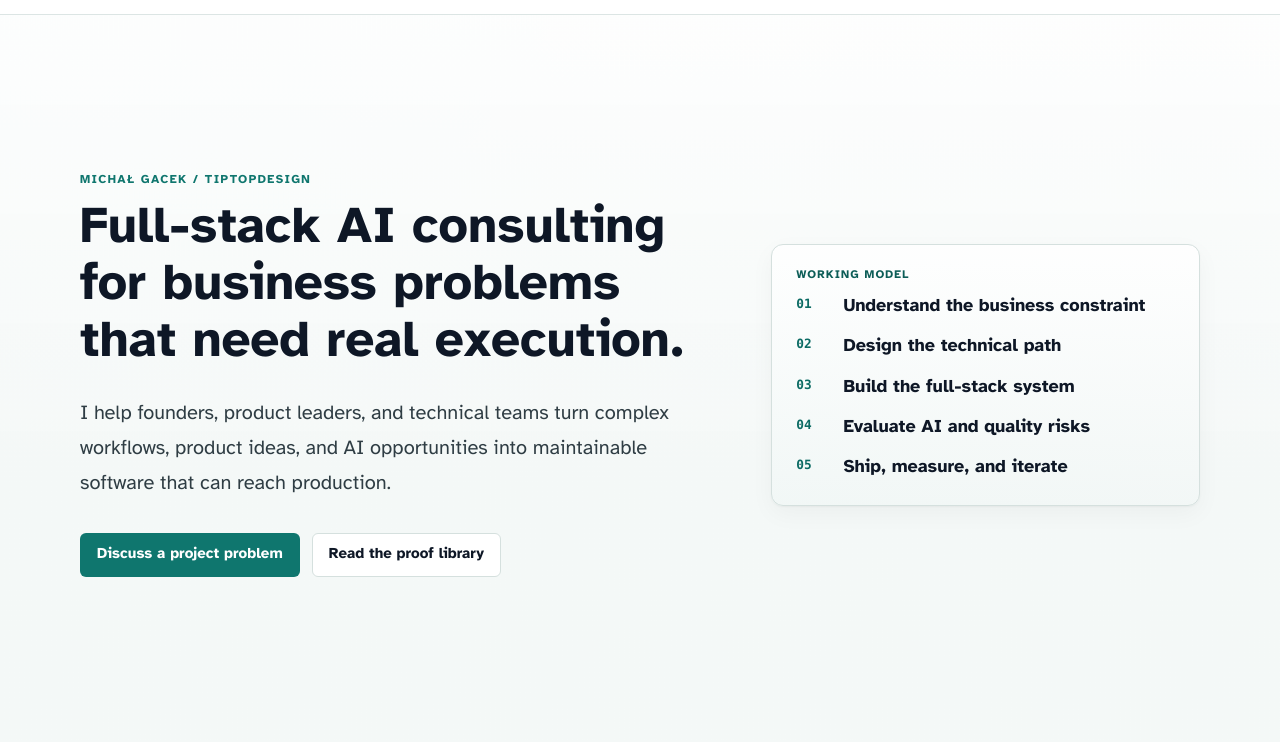
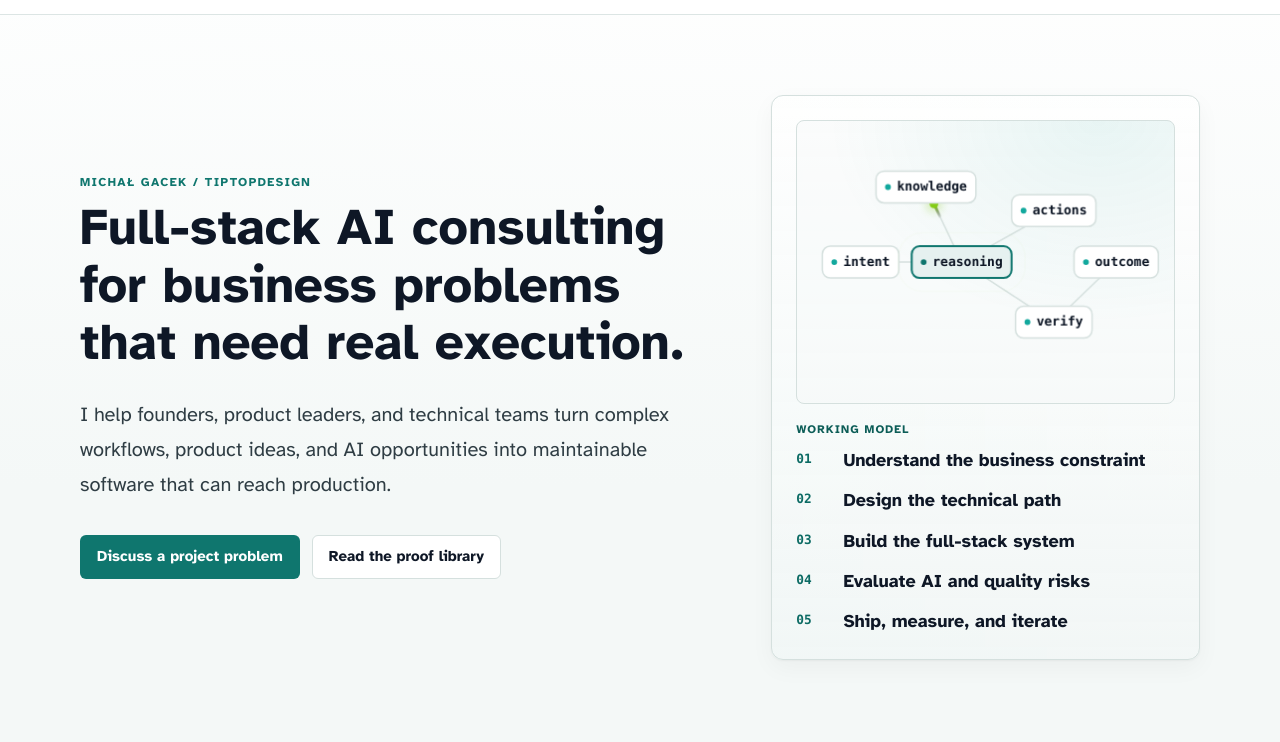
Before and after one commit to migace/personal-blog-astro, an Astro site: page / in a window 1280 px wide. Shown: the part 58-800 px from the top of the page. Built offline with nearby package versions, Linux system fonts and the light colour scheme; Astro itself is replaced by a stand-in of ours; some packages are replaced by stand-ins of ours.

Commit message:
feat: add animations - homepage

```diff
--- /dev/null
+++ b/src/components/HeroPipeline.astro
@@ -0,0 +1,344 @@
+---
+// Ambient hero visual: a live agentic-AI pipeline drawn on <canvas>.
+// intent -> reasoning (LLM) -> knowledge base -> actions (business systems)
+// -> verify -> outcome, with the reasoning core emphasised. It is decorative
+// but meaningful - it depicts grounded, verified AI in production, which is the
+// consulting story. No React: a bundled module script (external /_astro/*.js,
+// so covered by the CSP `script-src 'self'`). Fully inert under reduced motion,
+// theme-aware via the same CSS tokens as the rest of the site, and paused when
+// off-screen or the tab is hidden.
+---
+
+<div class="hero-pipeline" data-hero-pipeline aria-hidden="true">
+  <canvas></canvas>
+</div>
+
+<style>
+  .hero-pipeline {
+    position: relative;
+    width: 100%;
+    aspect-ratio: 4 / 3;
+    min-height: 240px;
+    margin-bottom: var(--space-5, 1.25rem);
+    border: 1px solid var(--color-line);
+    border-radius: var(--radius-md);
+    background:
+      radial-gradient(120% 120% at 80% 0%, rgba(var(--rgb-teal), 0.08), transparent 60%),
+      rgba(var(--rgb-canvas), 0.4);
+    overflow: hidden;
+  }
+
+  .hero-pipeline canvas {
+    display: block;
+    width: 100%;
+    height: 100%;
+  }
+
+  @media (max-width: 920px) {
+    .hero-pipeline {
+      aspect-ratio: 16 / 10;
+    }
+  }
+</style>
+
+<script>
+  // Type assertions use `as` (not <T> generics): Astro compiles this through
+  // esbuild in TSX mode, where `querySelector<HTMLElement>` reads as a JSX tag.
+  const root = document.querySelector("[data-hero-pipeline]") as HTMLElement | null;
+  const canvas = root?.querySelector("canvas") as HTMLCanvasElement | null;
+  const ctx = canvas?.getContext("2d") ?? null;
+
+  if (root && canvas && ctx) {
+    const prefersReduced = window.matchMedia("(prefers-reduced-motion: reduce)");
+
+    // ---- palette read from CSS tokens so the canvas follows theme + toggle ----
+    let PAL = { ink: "", muted: "", line: "", paper: "", accent: "", teal: "", amber: "", lime: "" };
+    function readPalette() {
+      const cs = getComputedStyle(document.documentElement);
+      const g = (n: string) => cs.getPropertyValue(n).trim();
+      PAL = {
+        ink: g("--color-ink"),
+        muted: g("--color-muted"),
+        line: g("--color-line"),
+        paper: g("--color-paper"),
+        accent: g("--color-accent"),
+        teal: g("--color-teal"),
+        amber: g("--color-amber"),
+        // --color-lime is text-unsafe on light; nudge via a fixed on-brand green.
+        lime: g("--color-lime"),
+      };
+    }
+    readPalette();
+
+    // ---- sizing ----
+    let W = 0, H = 0;
+    function resize() {
+      const r = root!.getBoundingClientRect();
+      W = r.width;
+      H = r.height;
+      const dpr = Math.min(window.devicePixelRatio || 1, 2);
+      canvas!.width = Math.round(W * dpr);
+      canvas!.height = Math.round(H * dpr);
+      ctx!.setTransform(dpr, 0, 0, dpr, 0, 0);
+      layout();
+    }
+
+    // ---- graph ----
+    type Node = { nx: number; ny: number; label: string; hub?: boolean; x: number; y: number; pulse: number; glow: number; glowColor?: string };
+    const NODES: Record<string, Node> = {
+      intent: { nx: 0.08, ny: 0.5, label: "intent", x: 0, y: 0, pulse: 0, glow: 0 },
+      agent: { nx: 0.42, ny: 0.5, label: "reasoning", hub: true, x: 0, y: 0, pulse: 0, glow: 0 },
+      kb: { nx: 0.3, ny: 0.15, label: "knowledge", x: 0, y: 0, pulse: 0, glow: 0 },
+      tools: { nx: 0.73, ny: 0.26, label: "actions", x: 0, y: 0, pulse: 0, glow: 0 },
+      verify: { nx: 0.73, ny: 0.78, label: "verify", x: 0, y: 0, pulse: 0, glow: 0 },
+      out: { nx: 0.94, ny: 0.5, label: "outcome", x: 0, y: 0, pulse: 0, glow: 0 },
+    };
+    const EDGES = [
+      ["intent", "agent"], ["agent", "kb"], ["agent", "tools"],
+      ["agent", "verify"], ["verify", "out"],
+    ];
+
+    function layout() {
+      const padX = Math.max(40, W * 0.07);
+      const padY = Math.max(28, H * 0.12);
+      const iw = W - padX * 2, ih = H - padY * 2;
+      for (const k in NODES) {
+        NODES[k].x = padX + NODES[k].nx * iw;
+        NODES[k].y = padY + NODES[k].ny * ih;
+      }
+    }
+
+    // ---- packets ----
+    type Packet = { path: string[]; seg: number; t: number; speed: number; kind: string };
+    const packets: Packet[] = [];
+    let spawnTimer = 0;
+    let seq = 0;
+
+    function spawn() {
+      seq++;
+      const pass = (seq * 2654435761 % 100) / 100 < 0.75; // ~75% ship on first pass
+      const base = ["intent", "agent", "kb", "agent", "tools", "agent", "verify"];
+      const path = pass ? base.concat(["out"]) : base.concat(["agent", "verify", "out"]);
+      packets.push({ path, seg: 0, t: 0, speed: 0.95 + (seq % 5) * 0.04, kind: pass ? "pass" : "flag" });
+    }
+
+    function packetColor(p: Packet) {
+      if (p.kind === "pass") return PAL.lime;
+      if (p.kind === "flag") return PAL.amber;
+      return PAL.teal;
+    }
+
+    // ---- drawing helpers ----
+    function rr(x: number, y: number, w: number, h: number, r: number) {
+      ctx!.beginPath();
+      ctx!.moveTo(x + r, y);
+      ctx!.arcTo(x + w, y, x + w, y + h, r);
+      ctx!.arcTo(x + w, y + h, x, y + h, r);
+      ctx!.arcTo(x, y + h, x, y, r);
+      ctx!.arcTo(x, y, x + w, y, r);
+      ctx!.closePath();
+    }
+    function ease(t: number) { return t < 0.5 ? 2 * t * t : 1 - Math.pow(-2 * t + 2, 2) / 2; }
+    function hex(h: string): [number, number, number] | null {
+      h = (h || "").replace("#", "");
+      if (h.length === 3) h = h.split("").map((c) => c + c).join("");
+      if (h.length !== 6) return null;
+      return [parseInt(h.slice(0, 2), 16), parseInt(h.slice(2, 4), 16), parseInt(h.slice(4, 6), 16)];
+    }
+    function mix(h1: string, h2: string, amt: number) {
+      const c1 = hex(h1), c2 = hex(h2);
+      if (!c1 || !c2) return h1;
+      const r = Math.round(c1[0] + (c2[0] - c1[0]) * amt);
+      const g = Math.round(c1[1] + (c2[1] - c1[1]) * amt);
+      const b = Math.round(c1[2] + (c2[2] - c1[2]) * amt);
+      return "rgb(" + r + "," + g + "," + b + ")";
+    }
+
+    function drawEdge(a: string, b: string) {
+      const na = NODES[a], nb = NODES[b];
+      ctx!.strokeStyle = PAL.line;
+      ctx!.lineWidth = 1.5;
+      ctx!.beginPath();
+      ctx!.moveTo(na.x, na.y);
+      ctx!.lineTo(nb.x, nb.y);
+      ctx!.stroke();
+    }
+
+    function drawNode(n: Node) {
+      ctx!.font = "600 13px ui-monospace, SFMono-Regular, Menlo, monospace";
+      const tw = ctx!.measureText(n.label).width;
+      const w = Math.max(62, tw + 30), h = 32;
+      const x = n.x - w / 2, y = n.y - h / 2;
+
+      if (n.pulse > 0) {
+        ctx!.save();
+        ctx!.globalAlpha = n.pulse * 0.5;
+        ctx!.strokeStyle = n.glowColor || PAL.teal;
+        ctx!.lineWidth = 2;
+        const grow = (1 - n.pulse) * 14;
+        rr(x - grow, y - grow, w + grow * 2, h + grow * 2, 11 + grow);
+        ctx!.stroke();
+        ctx!.restore();
+      }
+
+      rr(x, y, w, h, 8);
+      ctx!.fillStyle = PAL.paper;
+      ctx!.fill();
+      if (n.hub) {
+        ctx!.save();
+        ctx!.globalAlpha = 0.1 + n.glow * 0.12;
+        ctx!.fillStyle = PAL.accent;
+        ctx!.fill();
+        ctx!.restore();
+      }
+      ctx!.lineWidth = n.hub ? 2 : 1.5;
+      ctx!.strokeStyle = n.glow > 0
+        ? mix(n.hub ? PAL.accent : PAL.line, n.glowColor || PAL.accent, n.glow)
+        : (n.hub ? PAL.accent : PAL.line);
+      ctx!.stroke();
+
+      ctx!.beginPath();
+      ctx!.arc(x + 12, n.y, 2.9, 0, Math.PI * 2);
+      ctx!.fillStyle = n.hub ? PAL.accent : PAL.teal;
+      ctx!.fill();
+
+      ctx!.fillStyle = PAL.ink;
+      ctx!.textAlign = "left";
+      ctx!.textBaseline = "middle";
+      ctx!.fillText(n.label, x + 21, n.y + 0.5);
+    }
+
+    function drawPacket(p: Packet) {
+      const a = NODES[p.path[p.seg]], b = NODES[p.path[p.seg + 1]];
+      if (!a || !b) return;
+      const x = a.x + (b.x - a.x) * ease(p.t);
+      const y = a.y + (b.y - a.y) * ease(p.t);
+      const col = packetColor(p);
+      const tx = a.x + (b.x - a.x) * ease(Math.max(0, p.t - 0.12));
+      const ty = a.y + (b.y - a.y) * ease(Math.max(0, p.t - 0.12));
+      const grad = ctx!.createLinearGradient(tx, ty, x, y);
+      grad.addColorStop(0, "transparent");
+      grad.addColorStop(1, col);
+      ctx!.strokeStyle = grad;
+      ctx!.lineWidth = 3;
+      ctx!.lineCap = "round";
+      ctx!.beginPath();
+      ctx!.moveTo(tx, ty);
+      ctx!.lineTo(x, y);
+      ctx!.stroke();
+
+      ctx!.save();
+      ctx!.shadowColor = col;
+      ctx!.shadowBlur = 12;
+      ctx!.beginPath();
+      ctx!.arc(x, y, 4.4, 0, Math.PI * 2);
+      ctx!.fillStyle = col;
+      ctx!.fill();
+      ctx!.restore();
+    }
+
+    function render() {
+      ctx!.clearRect(0, 0, W, H);
+      for (const e of EDGES) drawEdge(e[0], e[1]);
+      for (const p of packets) drawPacket(p);
+      for (const k in NODES) drawNode(NODES[k]);
+    }
+
+    // ---- loop ----
+    let last = 0;
+    let rafId = 0;
+    let onScreen = true;
+
+    function update(dt: number) {
+      spawnTimer -= dt;
+      if (spawnTimer <= 0 && packets.length < 4) {
+        spawnTimer = 1.15;
+        spawn();
+      }
+      for (const k in NODES) {
+        NODES[k].pulse = Math.max(0, NODES[k].pulse - dt * 1.6);
+        NODES[k].glow = Math.max(0, NODES[k].glow - dt * 1.8);
+      }
+      for (let i = packets.length - 1; i >= 0; i--) {
+        const p = packets[i];
+        p.t += dt * p.speed;
+        if (p.t >= 1) {
+          p.t = 0;
+          p.seg++;
+          const arrived = NODES[p.path[p.seg]];
+          if (arrived) {
+            arrived.pulse = 1;
+            arrived.glow = 1;
+            arrived.glowColor = packetColor(p);
+          }
+          if (p.seg >= p.path.length - 1) packets.splice(i, 1);
+        }
+      }
+    }
+
+    function frame(now: number) {
+      if (!last) last = now;
+      const dt = Math.min(0.05, (now - last) / 1000);
+      last = now;
+      update(dt);
+      render();
+      rafId = requestAnimationFrame(frame);
+    }
+
+    function play() {
+      if (rafId || prefersReduced.matches || !onScreen || document.hidden) return;
+      last = 0;
+      rafId = requestAnimationFrame(frame);
+    }
+    function stop() {
+      if (rafId) cancelAnimationFrame(rafId);
+      rafId = 0;
+    }
+
+    function staticFrame() {
+      packets.length = 0;
+      packets.push({ path: ["intent", "agent", "kb", "agent"], seg: 1, t: 0.5, speed: 0, kind: "pass" });
+      packets.push({ path: ["agent", "verify", "out"], seg: 0, t: 0.55, speed: 0, kind: "flag" });
+      NODES.agent.pulse = 0.6;
+      NODES.agent.glow = 0.7;
+      NODES.agent.glowColor = PAL.accent;
+      render();
+    }
+
+    // ---- wiring ----
+    new ResizeObserver(() => {
+      resize();
+      if (prefersReduced.matches) staticFrame();
+    }).observe(root);
+
+    new IntersectionObserver((entries) => {
+      onScreen = entries[0].isIntersecting;
+      if (onScreen) play();
+      else stop();
+    }, { threshold: 0.05 }).observe(root);
+
+    document.addEventListener("visibilitychange", () => {
+      if (document.hidden) stop();
+      else play();
+    });
+
+    // Re-read palette when the site theme changes (toggle sets data-theme;
+    // matchMedia covers the OS preference for visitors without a stored choice).
+    new MutationObserver(() => {
+      readPalette();
+      if (prefersReduced.matches || !rafId) render();
+    }).observe(document.documentElement, { attributes: true, attributeFilter: ["data-theme"] });
+    window.matchMedia("(prefers-color-scheme: dark)").addEventListener("change", () => {
+      readPalette();
+      if (prefersReduced.matches || !rafId) render();
+    });
+    prefersReduced.addEventListener("change", () => {
+      if (prefersReduced.matches) { stop(); staticFrame(); }
+      else play();
+    });
+
+    resize();
+    if (prefersReduced.matches) staticFrame();
+    else play();
+  }
+</script>
--- a/src/components/pages/HomePage.astro
+++ b/src/components/pages/HomePage.astro
@@ -3,6 +3,7 @@ import { Image } from "astro:assets";
 import BaseHead from "../BaseHead.astro";
 import Header from "../Header.astro";
 import Footer from "../Footer.astro";
+import HeroPipeline from "../HeroPipeline.astro";
 import FormattedDate from "../FormattedDate.astro";
 import { SITE_AUTHOR, SITE_TITLE } from "../../consts";
 import { experience, testimonials } from "../../data/experience";
@@ -98,6 +99,7 @@ const redisPlaygroundHref = `${localizePath("/blog/redis-in-practice-hono-typesc
           aria-label={c.panelLabel}
           data-reveal="right"
         >
+          <HeroPipeline />
           <p class="eyebrow eyebrow--deep">{c.panelLabel}</p>
           <ol class="delivery-steps" data-reveal-stagger="120">
             {
```
